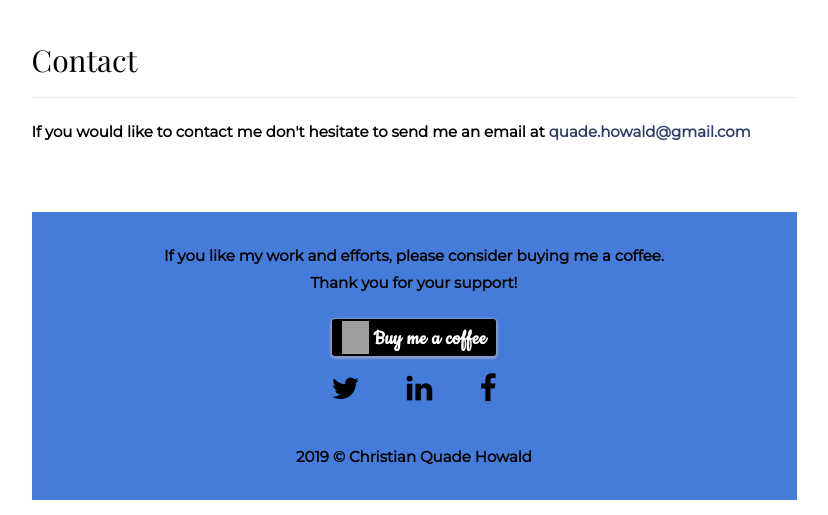
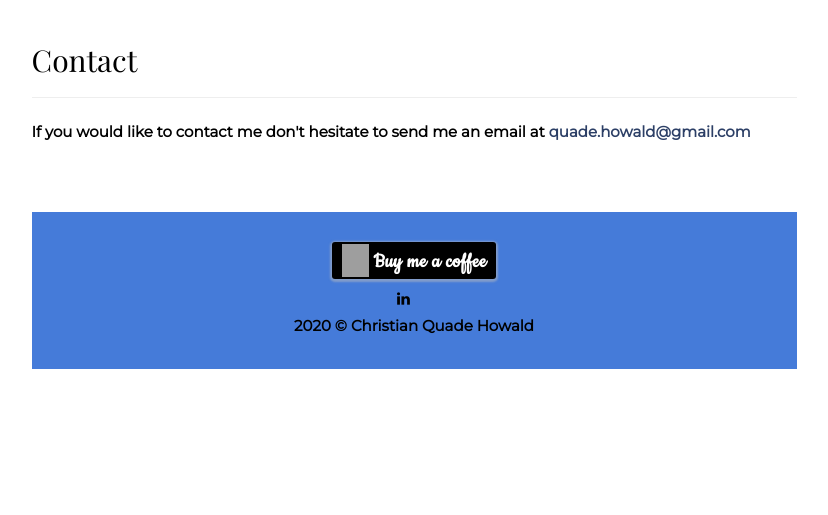
Before and after one commit to laserman781/Portfolio-Django, a Django app: page / in a window 1280 px wide. Shown: the part 5030-5545 px from the top of the page, without its empty margins (376-1204 px from the left). After the commit the page ends 5399 px from the top, so only its background shows below. Run offline with Django 3.2, Linux system fonts and the light colour scheme; some libraries are stand-ins or nearby versions; some web fonts are replaced; grey boxes are pictures that could not be loaded.

Commit message:
cleaning up home

```diff
--- a/website/templates/home.html
+++ b/website/templates/home.html
@@ -270,7 +270,7 @@
 									    <div id="collapseTwo" class="panel-collapse collapse" role="tabpanel" aria-labelledby="headingTwo">
 									        <div class="panel-body">
 									            <p>Currently a 4th year Mechanical Engineering undergraduate student with a specialisation in Mechatronics at <strong><a href="https://www3.laurentian.ca/engineering/">Laurentian University's Bharti School of Engineering</a></p>
-									            <p>Relevant engineering coursework:<li>Graphic & Design techniques</li><li>Computer-Aided Design</li><li>Applied Mechanics</li><li>Matériaux d’ingénierie</li><li>Engineering Thermodynamics</li><li>Dynamics</li><li>Computer Science</li><li>Strength of Materials</li><li>Statistics for scientists</li><li>Engineering economics</li><li>Fluid Mechanics</li><li>Materials and Manufacturing</li><li>Systems Modelling</li><li>Actuators & Power Electronics</li><li>Data Structures</li><li>Finite Element Methods</li><li>Machine Design</li><li>Control Systems</li><li>Vibration and Dynamic Systems</li><li>Microprocessor Systems Interfacing</li></p>
+									            <p>Relevant engineering coursework:<li>Graphic & Design techniques</li><li>Computer-Aided Design</li><li>Applied Mechanics</li><li>Matériaux d’ingénierie</li><li>Engineering Thermodynamics</li><li>Dynamics</li><li>Computer Science</li><li>Strength of Materials</li><li>Statistics for scientists</li><li>Engineering economics</li><li>Fluid Mechanics</li><li>Materials and Manufacturing</li><li>Systems Modelling</li><li>Actuators & Power Electronics</li><li>Data Structures</li><li>Finite Element Methods</li><li>Machine Design</li><li>Control Systems</li><li>Vibration and Dynamic Systems</li><li>Microprocessor Systems Interfacing</li><li>Heat Transfer</li><li>Sensors and Instrumentation</li><li>Digital Control</li><li>Digital Logic and Microprocessors</li><li>Engineering, Technology & Society</li><li>Robot Manipulation</li><li>Applied Networks</li></p>
 									        </div>
 									    </div>
 									</div>
@@ -615,15 +615,12 @@
                 <div class="col-md-12">
 				    <div class="row row-bottom-padded-sm animate-box" data-animate-effect="fadeInLeft">
                         <div class="hire">
-			    <p style="text-align: center"><strong>If you like my work and efforts, please consider buying me a coffee.<br>Thank you for your support!</strong></p>
                             <div align=center>
                                <link href="https://fonts.googleapis.com/css?family=Cookie" rel="stylesheet"><a class="bmc-button" target="_blank" href="https://www.buymeacoffee.com/5kaPiSC"><img src="https://bmc-cdn.nyc3.digitaloceanspaces.com/BMC-button-images/BMC-btn-logo.svg" alt="Buy me a coffee"><span style="margin-left:5px">Buy me a  coffee</span></a>
                                 <br>
-				<p style="font-size: 30px; margin-bottom: 0px;"><a href="https://twitter.com/quade_howald" style="color: black;" class="fa fa-twitter"></a> &nbsp;&nbsp;&nbsp;&nbsp;
-				<a href="https://www.linkedin.com/in/quade-howald/" style="color: black;" class="fa fa-linkedin"></a> &nbsp;&nbsp;&nbsp;&nbsp;
-				<a href="https://www.facebook.com/quade.howald" style="color: black;" class="fa fa-facebook"></a></p> &nbsp;&nbsp;&nbsp;&nbsp;
+								<a href="https://www.linkedin.com/in/quade-howald/" style="color: black;" class="fa fa-linkedin"></a> &nbsp;&nbsp;&nbsp;&nbsp;
                             </div>
-                                <p style="text-align: center; margin-bottom: 0px;"><strong>2019 &copy; Christian Quade Howald</strong></p>
+                                <p style="text-align: center; margin-bottom: 0px;"><strong>2020 &copy; Christian Quade Howald</strong></p>
                         </div>
                     </div>
                 </div>
```
Also changed, not shown: db.sqlite3, website/migrations/0005_auto_20201021_2239.py (added).
